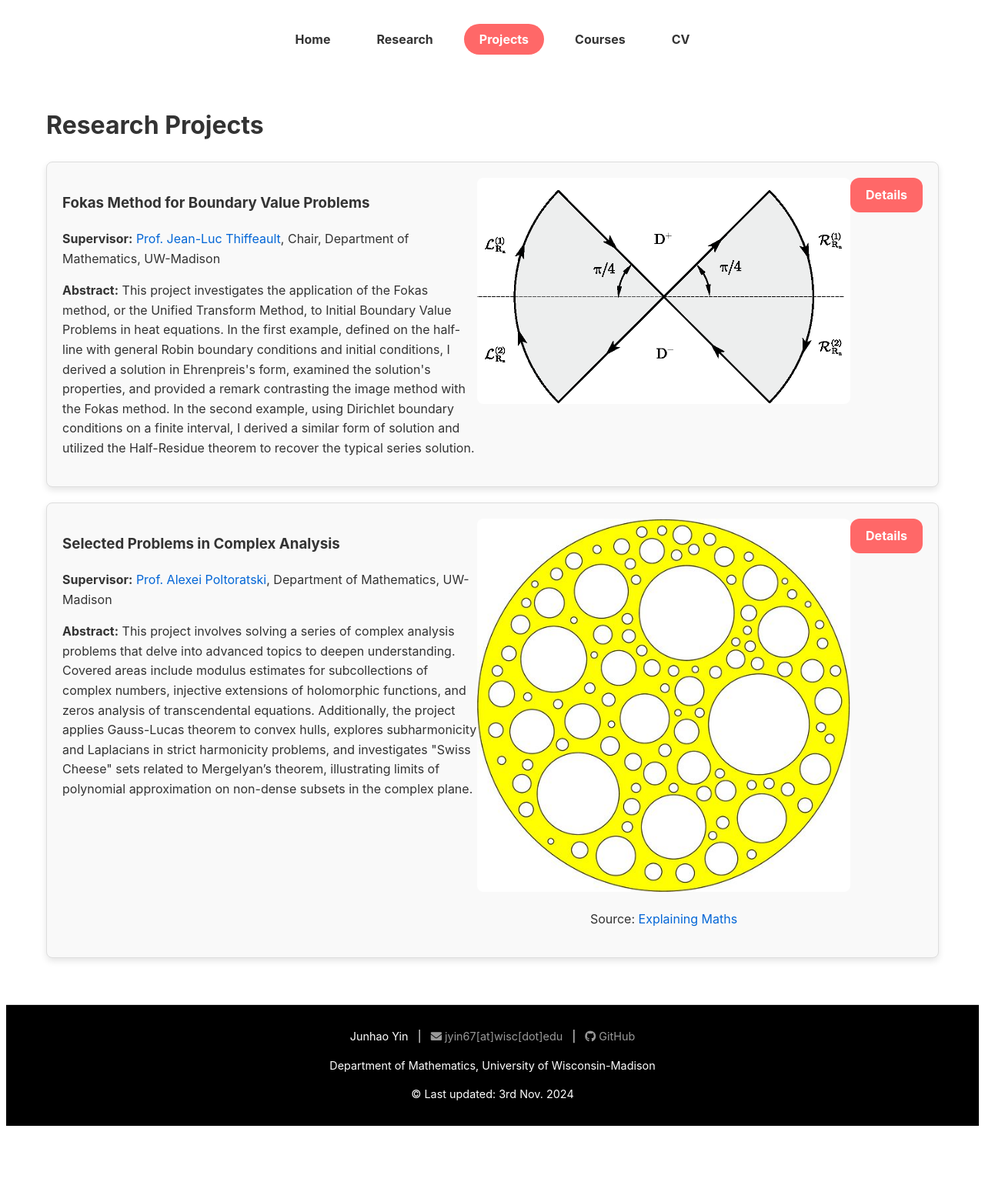
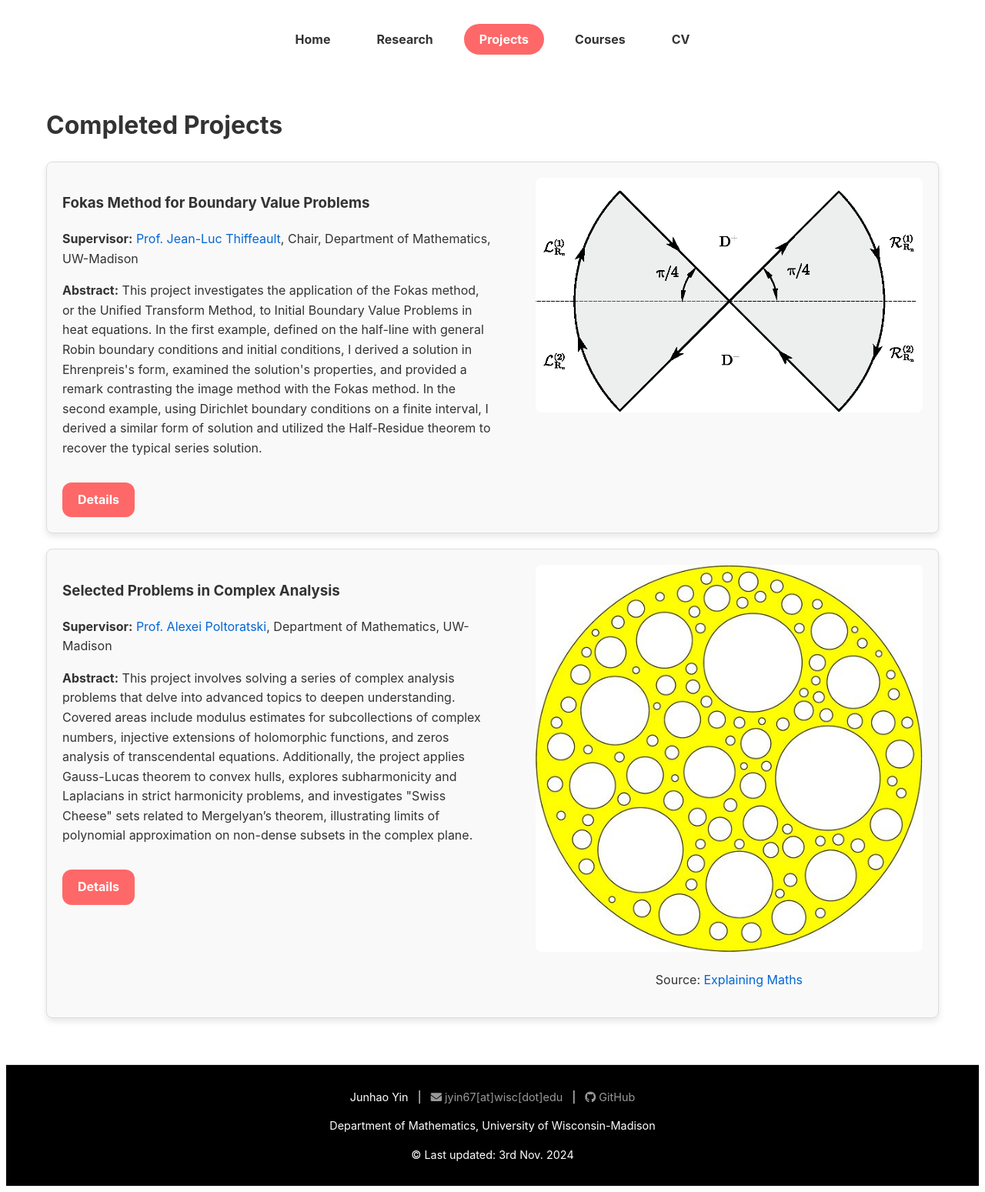
Before and after one commit to Yoon-1023/Yoon-1023.github.io, a Jekyll site: the page built from projects.md, in a window 1280 px wide. Shown: the whole page at 77% size. Built offline with Jekyll 4.4.1, drawn with Linux system fonts in a browser that asks for light colours; before the commit the page ends 1471 px from its top, so only the background shows below that.

Commit message:
Update projects.md

```diff
--- a/projects.md
+++ b/projects.md
@@ -4,7 +4,7 @@ title: "Projects"
 permalink: /projects/
 ---
 
-# Research Projects
+# Completed Projects
 
 <style>
 /* Style for project boxes */
@@ -27,6 +27,19 @@ permalink: /projects/
     width: 45%;
     text-align: center;
 }
+.details-button {
+    margin-top: 15px;
+    display: inline-block;
+    padding: 10px 20px;
+    background-color: #ff6868;
+    border-radius: 12px;
+    text-align: center;
+}
+.details-button a {
+    text-decoration: none;
+    color: white;
+    font-weight: bold;
+}
 </style>
 
 <div class="project-box">
@@ -34,13 +47,16 @@ permalink: /projects/
         <h3>Fokas Method for Boundary Value Problems</h3>
         <p><strong>Supervisor:</strong> <a href="https://people.math.wisc.edu/~thiffeault/">Prof. Jean-Luc Thiffeault</a>, Chair, Department of Mathematics, UW-Madison</p>
         <p><strong>Abstract:</strong> This project investigates the application of the Fokas method, or the Unified Transform Method, to Initial Boundary Value Problems in heat equations. In the first example, defined on the half-line with general Robin boundary conditions and initial conditions, I derived a solution in Ehrenpreis's form, examined the solution's properties, and provided a remark contrasting the image method with the Fokas method. In the second example, using Dirichlet boundary conditions on a finite interval, I derived a similar form of solution and utilized the Half-Residue theorem to recover the typical series solution.</p>
+
+        <!-- Details Button at the Bottom -->
+        <div class="details-button">
+            <a href="/courses/fokas/">Details</a>
+        </div>
     </div>
+
     <div class="project-image">
         <img src="/Fokas/figures/Fokas_2.5.1.png" alt="Figure 3" style="width: 100%; height: auto; border-radius: 8px;">
     </div>
-    <div style="display: inline-block; padding: 10px 20px; background-color: #ff6868; border-radius: 12px; text-align: center;">
-    <a href="/courses/fokas/" style="text-decoration: none; color: white; font-weight: bold;">Details</a>
-</div>
 </div>
 
 <div class="project-box">
@@ -48,12 +64,15 @@ permalink: /projects/
         <h3>Selected Problems in Complex Analysis</h3>
         <p><strong>Supervisor:</strong> <a href="https://people.math.wisc.edu/~poltoratski/">Prof. Alexei Poltoratski</a>, Department of Mathematics, UW-Madison</p>
         <p><strong>Abstract:</strong> This project involves solving a series of complex analysis problems that delve into advanced topics to deepen understanding. Covered areas include modulus estimates for subcollections of complex numbers, injective extensions of holomorphic functions, and zeros analysis of transcendental equations. Additionally, the project applies Gauss-Lucas theorem to convex hulls, explores subharmonicity and Laplacians in strict harmonicity problems, and investigates "Swiss Cheese" sets related to Mergelyan’s theorem, illustrating limits of polynomial approximation on non-dense subsets in the complex plane.</p>
+
+        <!-- Details Button at the Bottom -->
+        <div class="details-button">
+            <a href="/courses/selected/">Details</a>
+        </div>
     </div>
+
     <div class="project-image">
         <img src="/Complex/figures/Swiss%20cheese.jpeg" alt="Swiss Cheese" style="width: 100%; height: auto; border-radius: 8px;">
         <p>Source: <a href="https://explainingmaths.wordpress.com/2022/03/08/alice-roth-and-swiss-cheeses/">Explaining Maths</a></p>
     </div>
-    <div style="display: inline-block; padding: 10px 20px; background-color: #ff6868; border-radius: 12px; text-align: center;">
-    <a href="/courses/selected/" style="text-decoration: none; color: white; font-weight: bold;">Details</a>
 </div>
-</div>
```
